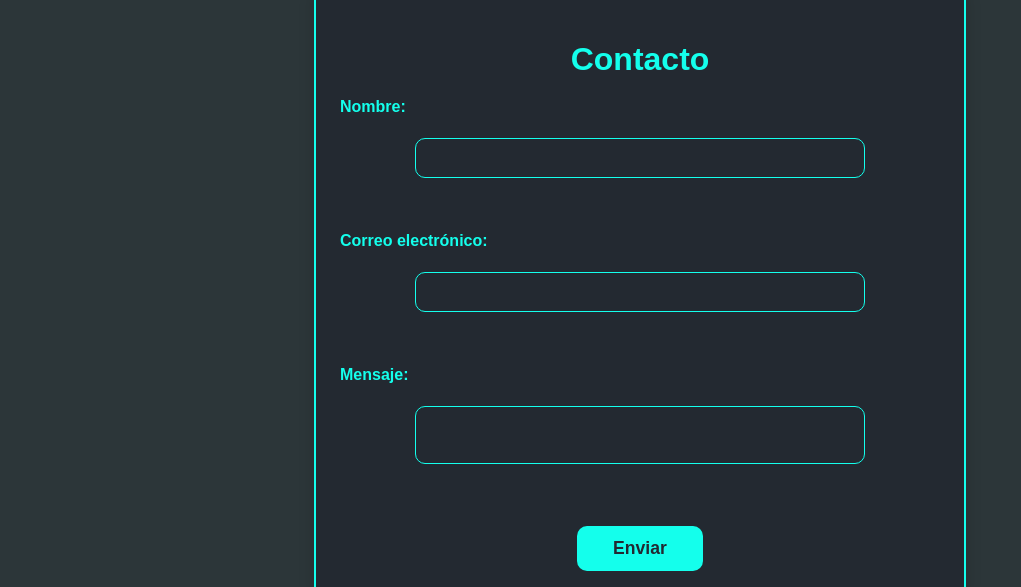
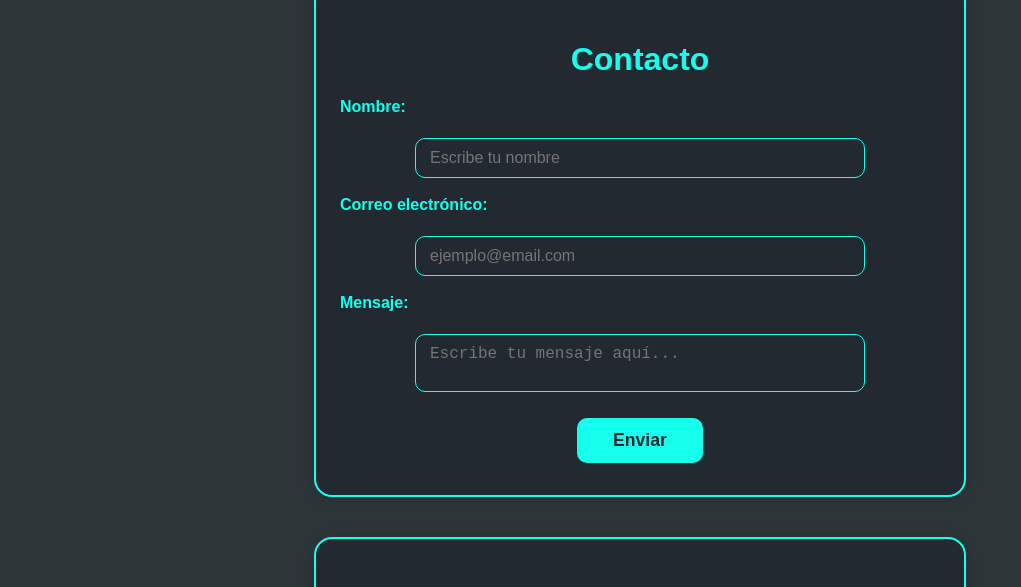
Before and after one commit to Honorum435/Portfolio-Cullen-Estanislao, a plain HTML site: page index.html in a window 1280 px wide. Shown: the part 2621-3208 px from the top of the page, without its empty margins (0-1021 px from the left). Drawn offline with Linux system fonts and the light colour scheme; a web font is replaced by a local one.

Commit message:
Acomode La seccion contacto ya que no se escribia bien

```diff
--- a/index.html
+++ b/index.html
@@ -87,11 +87,11 @@
         <h2>Contacto</h2>
         <form>
             <label for="nombre">Nombre:</label>
-            <input type="text" id="nombre" name="nombre" required><br>
+            <input type="text" id="nombre" name="nombre" required placeholder="Escribe tu nombre">
             <label for="email">Correo electrónico:</label>
-            <input type="email" id="email" name="email" required><br>
+            <input type="email" id="email" name="email" required placeholder="ejemplo@email.com">
             <label for="mensaje">Mensaje:</label>
-            <textarea id="mensaje" name="mensaje" required></textarea><br>
+            <textarea id="mensaje" name="mensaje" required placeholder="Escribe tu mensaje aquí..."></textarea>
             <button type="submit">Enviar</button>
         </form>
     </section>
```
